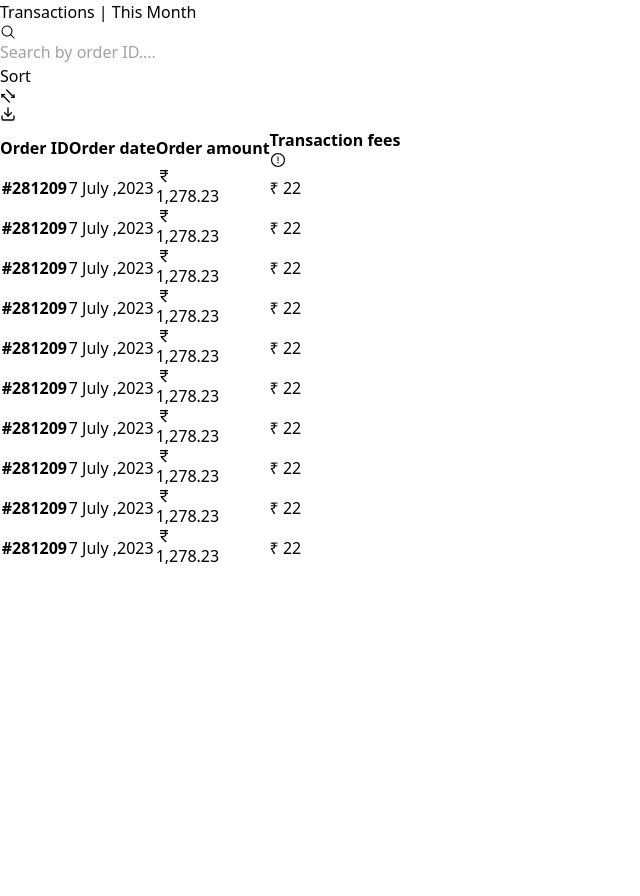
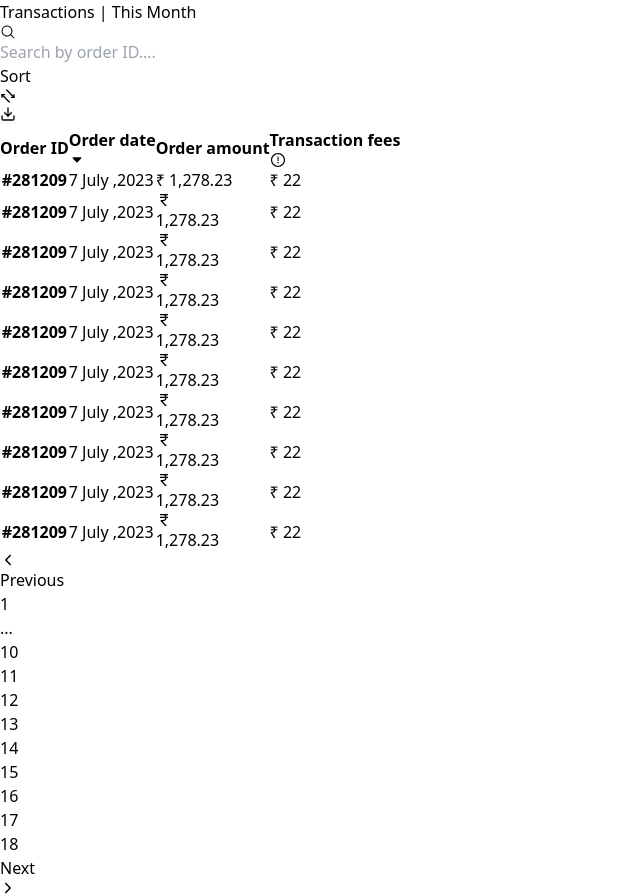
Before and after one commit to sarb001/Dukaan-frontend-assignment, a React (Vite) app: page / in a window 1280 px wide. Shown: the part 340-1236 px from the top of the page, without its empty margins (0-640 px from the left). Before the commit the page ends 908 px from the top, so only its background shows below. Built offline with nearby package versions, Linux system fonts and the light colour scheme.

Commit message:
pagination completed -frontend

```diff
--- a/src/components/Dashboard.jsx
+++ b/src/components/Dashboard.jsx
@@ -3,10 +3,11 @@ import { IoIosArrowDown } from "react-icons/io";
 import { MdCurrencyRupee } from "react-icons/md";
 import { HiMagnifyingGlass } from "react-icons/hi2";
 import { TbArrowsDoubleNwSe } from "react-icons/tb";
-
 import { AiOutlineExclamationCircle } from "react-icons/ai";
-
+import { TiArrowSortedDown } from "react-icons/ti";
 import { FiDownload } from "react-icons/fi";
+import { IoIosArrowBack } from "react-icons/io";
+import { IoIosArrowForward } from "react-icons/io";
 
 const Dashboard = () => {
   return (
@@ -43,6 +44,12 @@ const Dashboard = () => {
 
                 <div>  Transactions | This Month </div>
 
+
+                  {/*  whole order id  section */}
+                <div className='flex flex-col  pb-6 pt-3 gap-3'>
+
+                {/*  search by order id  */}
+                    <div>
                       <div className='flex flex-row justify-between'>
                               <div className='flex gap-2 py-1.5  w-[248px] px-[9px] bg-[#F2F2F2] rounded-md items-center '>
                                 <HiMagnifyingGlass />
@@ -60,8 +67,11 @@ const Dashboard = () => {
                             </div>
                             </div>
                       </div>
+                    </div>
 
-            </div>
+                  <div className='flex flex-col gap-6  '>
+
+                    {/* whole table  */}
 
                       <div class="relative overflow-x-auto">
                                     <table class="w-full text-sm text-left rtl:text-right text-gray-500 dark:text-gray-400 py-2.5  px-3 ">
@@ -71,8 +81,9 @@ const Dashboard = () => {
                                                 <th scope="col" class="px-6 py-3">
                                                     Order ID
                                                 </th>
-                                      <th scope="col" class="px-6 py-3">
-                                          Order date
+                                                <th scope="col" class="flex flex-row items-center px-6 py-3">
+                                                    <div> Order date </div>
+                                                    <div>  <TiArrowSortedDown />  </div>
                                                 </th>
                                                 <th scope="col" class="px-6 py-3">
                                                     Order amount
@@ -86,25 +97,24 @@ const Dashboard = () => {
                                         </thead>
 
                                             <tbody>
-                                      <tr class="bg-white border-b dark:bg-gray-800 dark:border-gray-700">
-                                          <th scope="row" class="px-6 py-4 font-medium text-gray-900 whitespace-nowrap dark:text-white">
+
+                                                <tr class="bg-white border-b dark:bg-gray-800 dark:border-gray-700  ">
+                                                    <th scope="row" class="px-6 py-4 font-medium text-blue-500 whitespace-nowrap">
                                                         #281209
                                                     </th>
                                                     <td class="px-6 py-4">
                                                         7 July ,2023
                                                     </td>
-                                          <td className = " flex items-center px-6 py-4">
-                                            <div> <MdCurrencyRupee/> </div>
-                                            <div> 1,278.23  </div>
+                                                    <td class = "px-6 py-4">
+                                                        ₹ 1,278.23
                                                     </td>
-                                          <td className = "px-6 py-4">
+                                                    <td class = "px-6 py-4 w-[246px]">
                                                         ₹ 22
                                                     </td>
-
                                                 </tr>
 
                                                 <tr class="bg-white border-b dark:bg-gray-800 dark:border-gray-700">
-                                          <th scope="row" class="px-6 py-4 font-medium text-gray-900 whitespace-nowrap dark:text-white">
+                                                    <th scope="row" class="px-6 py-4 font-medium text-blue-500 whitespace-nowrap dark:text-white">
                                                         #281209
                                                     </th>
                                                     <td class="px-6 py-4">
@@ -120,7 +130,7 @@ const Dashboard = () => {
                                                 </tr>
 
                                                 <tr class="bg-white border-b dark:bg-gray-800 dark:border-gray-700">
-                                          <th scope="row" class="px-6 py-4 font-medium text-gray-900 whitespace-nowrap dark:text-white">
+                                                    <th scope="row" class="px-6 py-4 font-medium text-blue-500 whitespace-nowrap dark:text-white">
                                                         #281209
                                                     </th>
                                                     <td class="px-6 py-4">
@@ -136,7 +146,7 @@ const Dashboard = () => {
                                                 </tr>
 
                                                 <tr class="bg-white border-b dark:bg-gray-800 dark:border-gray-700">
-                                          <th scope="row" class="px-6 py-4 font-medium text-gray-900 whitespace-nowrap dark:text-white">
+                                                    <th scope="row" class="px-6 py-4 font-medium text-blue-500 whitespace-nowrap dark:text-white">
                                                         #281209
                                                     </th>
                                                     <td class="px-6 py-4">
@@ -152,7 +162,7 @@ const Dashboard = () => {
                                                 </tr>
 
                                                 <tr class="bg-white border-b dark:bg-gray-800 dark:border-gray-700">
-                                          <th scope="row" class="px-6 py-4 font-medium text-gray-900 whitespace-nowrap dark:text-white">
+                                                    <th scope="row" class="px-6 py-4 font-medium text-blue-500 whitespace-nowrap dark:text-white">
                                                         #281209
                                                     </th>
                                                     <td class="px-6 py-4">
@@ -168,7 +178,7 @@ const Dashboard = () => {
                                                 </tr>
 
                                                 <tr class="bg-white border-b dark:bg-gray-800 dark:border-gray-700">
-                                          <th scope="row" class="px-6 py-4 font-medium text-gray-900 whitespace-nowrap dark:text-white">
+                                                    <th scope="row" class="px-6 py-4 font-medium text-blue-500 whitespace-nowrap dark:text-white">
                                                         #281209
                                                     </th>
                                                     <td class="px-6 py-4">
@@ -184,7 +194,7 @@ const Dashboard = () => {
                                                 </tr>
 
                                                 <tr class="bg-white border-b dark:bg-gray-800 dark:border-gray-700">
-                                          <th scope="row" class="px-6 py-4 font-medium text-gray-900 whitespace-nowrap dark:text-white">
+                                                    <th scope="row" class="px-6 py-4 font-medium text-blue-500 whitespace-nowrap dark:text-white">
                                                         #281209
                                                     </th>
                                                     <td class="px-6 py-4">
@@ -200,7 +210,7 @@ const Dashboard = () => {
                                                 </tr>
 
                                                 <tr class="bg-white border-b dark:bg-gray-800 dark:border-gray-700">
-                                          <th scope="row" class="px-6 py-4 font-medium text-gray-900 whitespace-nowrap dark:text-white">
+                                                    <th scope="row" class="px-6 py-4 font-medium text-blue-500 whitespace-nowrap dark:text-white">
                                                         #281209
                                                     </th>
                                                     <td class="px-6 py-4">
@@ -216,7 +226,7 @@ const Dashboard = () => {
                                                 </tr>
 
                                                 <tr class="bg-white border-b dark:bg-gray-800 dark:border-gray-700">
-                                          <th scope="row" class="px-6 py-4 font-medium text-gray-900 whitespace-nowrap dark:text-white">
+                                                    <th scope="row" class="px-6 py-4 font-medium text-blue-500 whitespace-nowrap dark:text-white">
                                                         #281209
                                                     </th>
                                                     <td class="px-6 py-4">
@@ -232,7 +242,7 @@ const Dashboard = () => {
                                                 </tr>
 
                                                 <tr class="bg-white border-b dark:bg-gray-800 dark:border-gray-700">
-                                          <th scope="row" class="px-6 py-4 font-medium text-gray-900 whitespace-nowrap dark:text-white">
+                                                    <th scope="row" class="px-6 py-4 font-medium text-blue-500 whitespace-nowrap dark:text-white">
                                                         #281209
                                                     </th>
                                                     <td class="px-6 py-4">
@@ -251,6 +261,44 @@ const Dashboard = () => {
                                     </table>
                       </div>
 
+
+                      {/*  pagination  div  */}
+                      <div className='w-full flex justify-center '>
+
+                        <div className = 'w-[610px] h-8 gap-6 flex flex-row justify-center items-center '>
+
+                            <div className='w-[100px] border border-[#D9D9D9] flex gap-1.5 items-center rounded py-1.5 pl-1.5 pr-1'>
+                              <div> <IoIosArrowBack /> </div>
+                              <div> Previous </div>
+                            </div>
+
+                            <div className='w-[348px] flex flex-rowh-7  gap-2 '>
+                              <div className='w-7 h-7 p-0.5 rounded'> 1 </div>
+                              <div className='w-7 h-7 p-0.5 rounded'> ... </div>
+                              <div className='w-7 h-7 p-0.5 rounded bg-[#146EB4]'> 10 </div>
+                              <div className='w-7 h-7 p-0.5 rounded'> 11 </div>
+                              <div className='w-7 h-7 p-0.5 rounded'> 12 </div>
+                              <div className='w-7 h-7 p-0.5 rounded'> 13 </div>
+                              <div className='w-7 h-7 p-0.5 rounded'> 14 </div>
+                              <div className='w-7 h-7 p-0.5 rounded'> 15 </div>
+                              <div className='w-7 h-7 p-0.5 rounded'> 16 </div>
+                              <div className='w-7 h-7 p-0.5 rounded'> 17 </div>
+                              <div className='w-7 h-7 p-0.5 rounded'> 18 </div>
+                            </div>
+
+                            <div className='w-[74px] border border-[#D9D9D9] flex justify-center gap-1.5 items-center rounded py-1.5 pl-1.5 pr-1'>
+                              <div> Next </div>
+                              <div> <IoIosArrowForward /> </div>
+                            </div>
+
+                        </div>
+
+                      </div>
+                  </div>
+
+                </div>
+
+          </div>
           </div>
         </div>
     </div>
```
Lines whose indentation alone changed are shown as unchanged.
